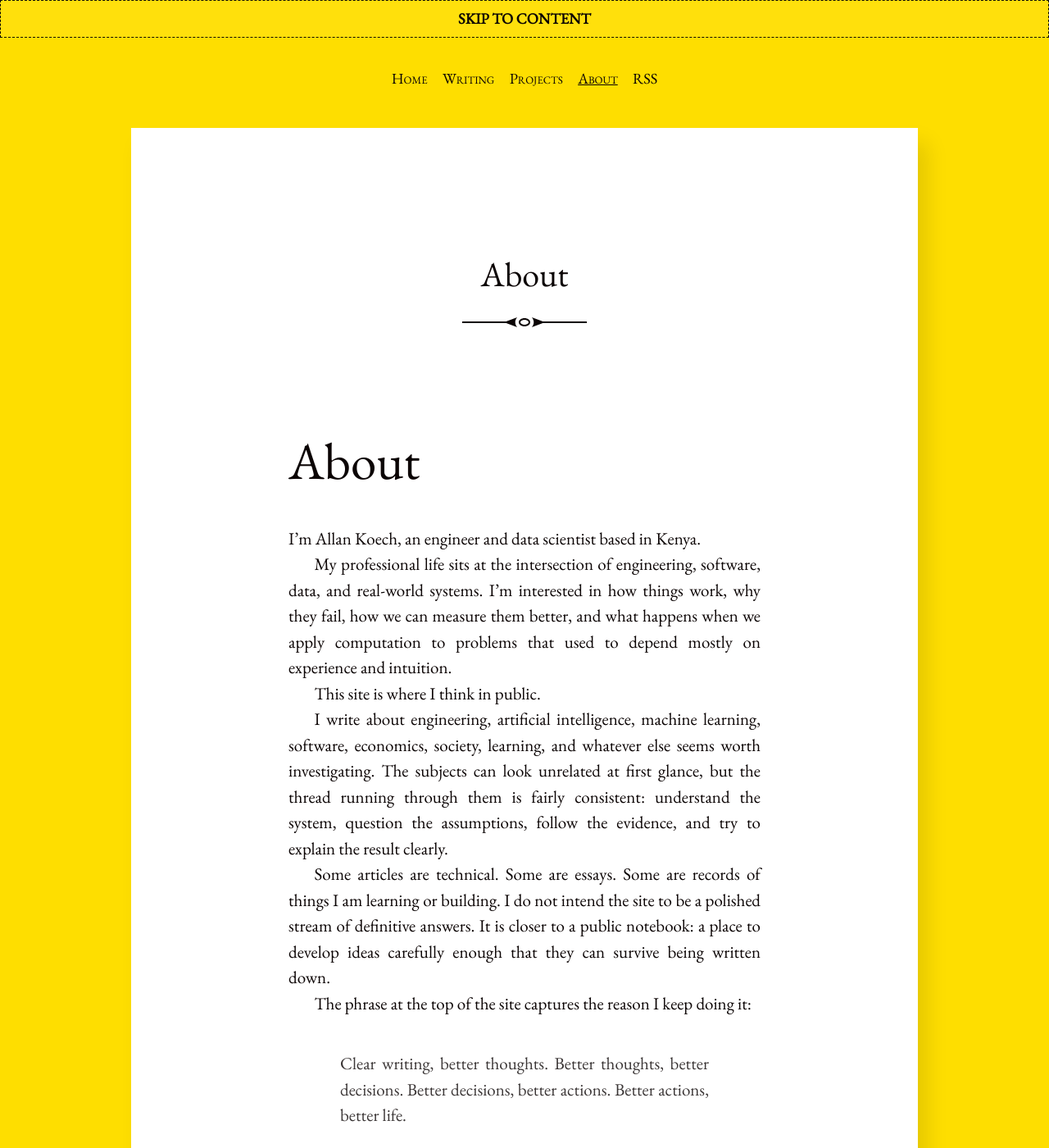
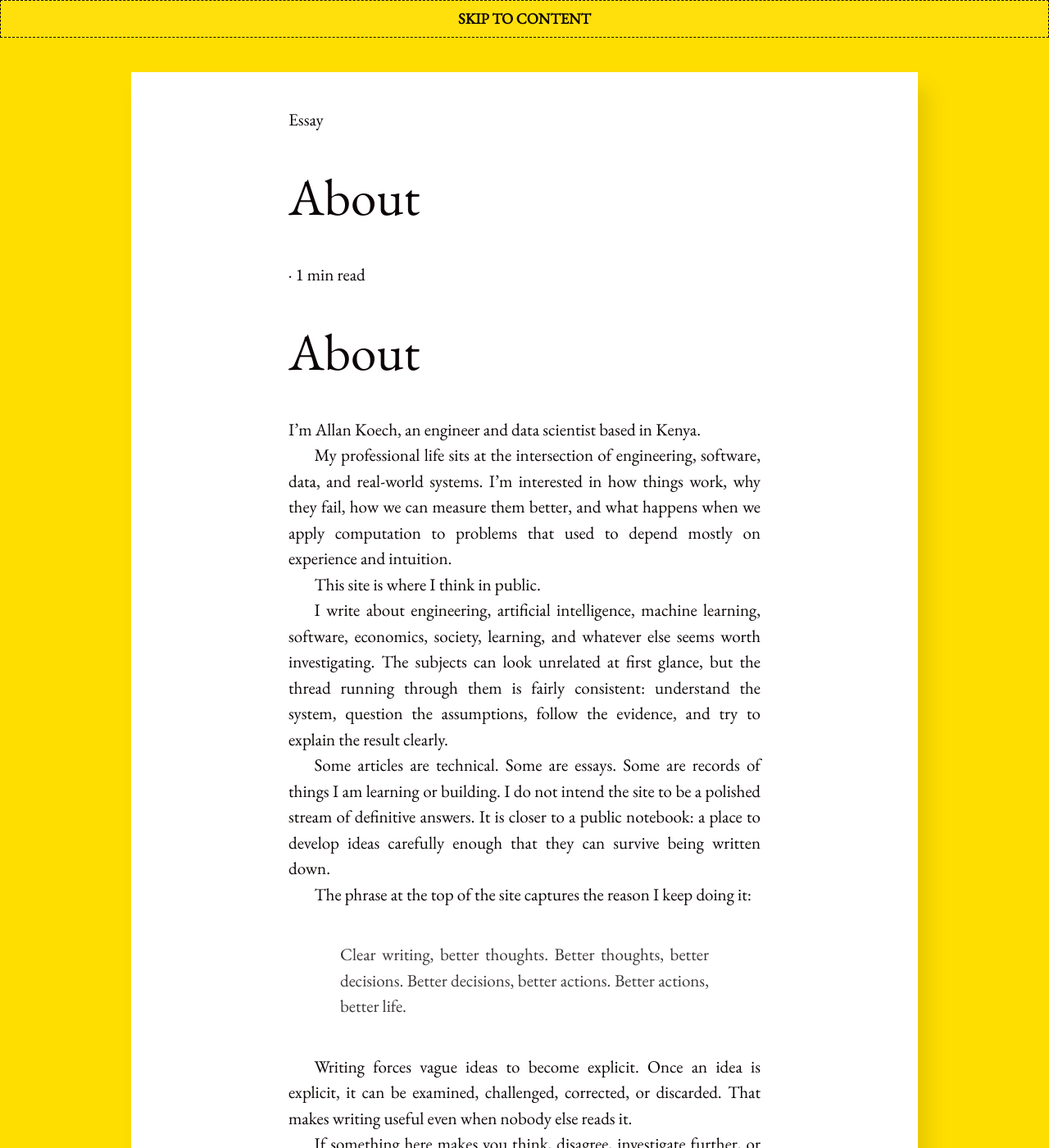
Before and after one commit to atonui/jekyll-blog, a Jekyll site: the page built from about.md, in a window 1280 px wide and 1400 px high. Shown: the whole window at 82% size. Built offline with Jekyll 4.4.1, drawn with Linux system fonts in a browser that asks for light colours.

Commit message:
Improve article metadata and reading experience

```diff
--- a/_layouts/post.html
+++ b/_layouts/post.html
@@ -2,30 +2,36 @@
 layout: default
 ---
 
-{% if site.data.menu %}
-  {% include menu.html %}
-{% else %}
-  {% include back-link.html %}
-{% endif %}
-
-<article class="post h-entry" itemscope itemtype="http://schema.org/BlogPosting" id="main" role="article" aria-label="Content">
+<article class="post h-entry" itemscope itemtype="https://schema.org/BlogPosting" id="main" role="article" aria-label="Content">
 
   {% if page.title != "" %}
-    <h1 class="post-title divided p-name" itemprop="name headline">
-      {{ page.title }}
-    </h1>
+    <header class="post-header">
+      <p class="post-kicker">Essay</p>
+      <h1 class="post-title p-name" itemprop="name headline">{{ page.title }}</h1>
+
+      {% assign words = content | number_of_words %}
+      {% assign minutes = words | divided_by: 200 %}
+      {% if minutes < 1 %}{% assign minutes = 1 %}{% endif %}
+
+      <div class="post-byline">
+        {% if page.author %}
+          <span itemprop="author">{{ page.author }}</span>
+          <span aria-hidden="true">·</span>
+        {% endif %}
+        <time class="dt-published" datetime="{{ page.date | date_to_xmlschema }}" itemprop="datePublished">{{ page.date | date: "%B %-d, %Y" }}</time>
+        <span aria-hidden="true">·</span>
+        <span>{{ minutes }} min read</span>
+      </div>
+    </header>
   {% endif %}
 
   <div class="post-content e-content" itemprop="articleBody">
     {{ content }}
   </div>
 
-  <div class="post-meta">
-    {% if page.author %}
-      <div itemprop="author">{{ page.author }}</div>
-    {% endif %}
-    <time class="post-date dt-published" datetime="{{ page.date | date_to_xmlschema }}" itemprop="datePublished">{{ page.date | date: "%B %-d, %Y" }}</time>
-  </div>
+  <footer class="post-end">
+    <p><a href="{{ '/writing/' | relative_url }}">More writing</a></p>
+  </footer>
 
   {% if site.disqus.shortname %}
     {% include disqus-comments.html %}
```
